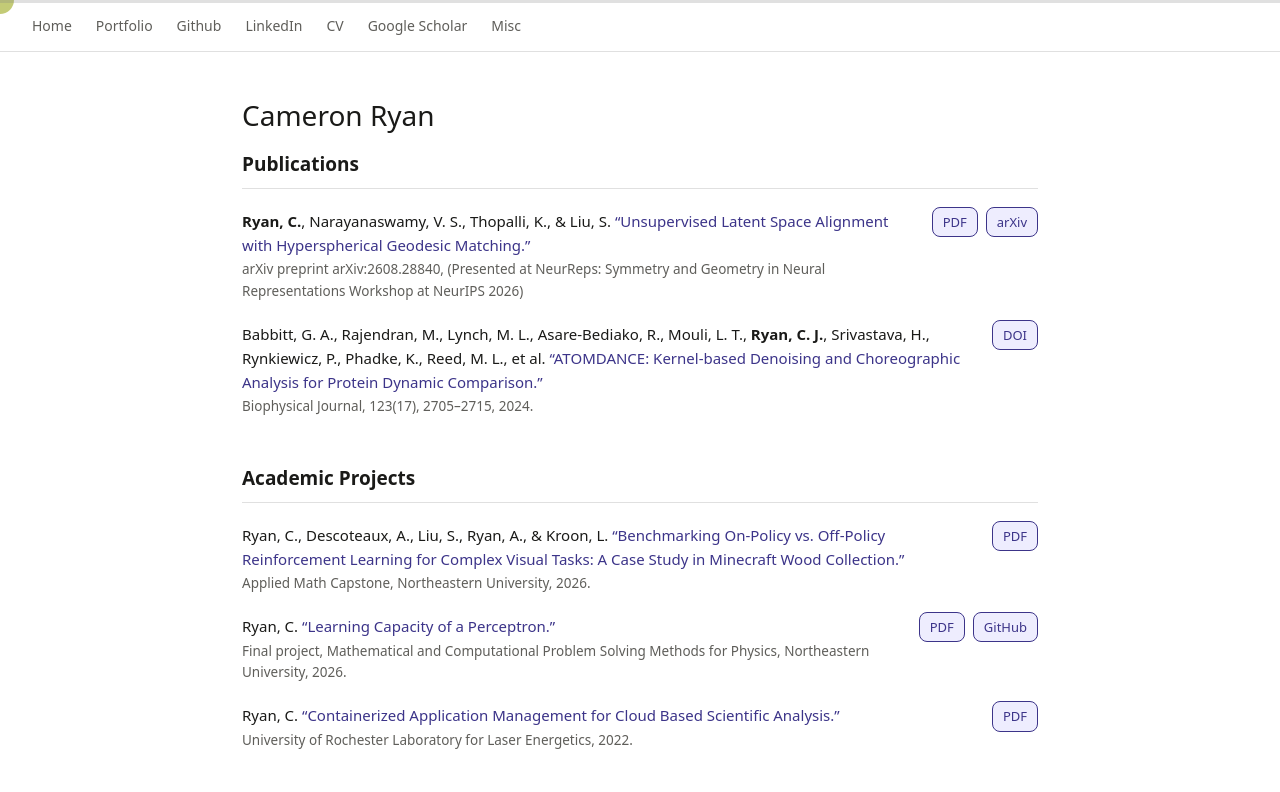
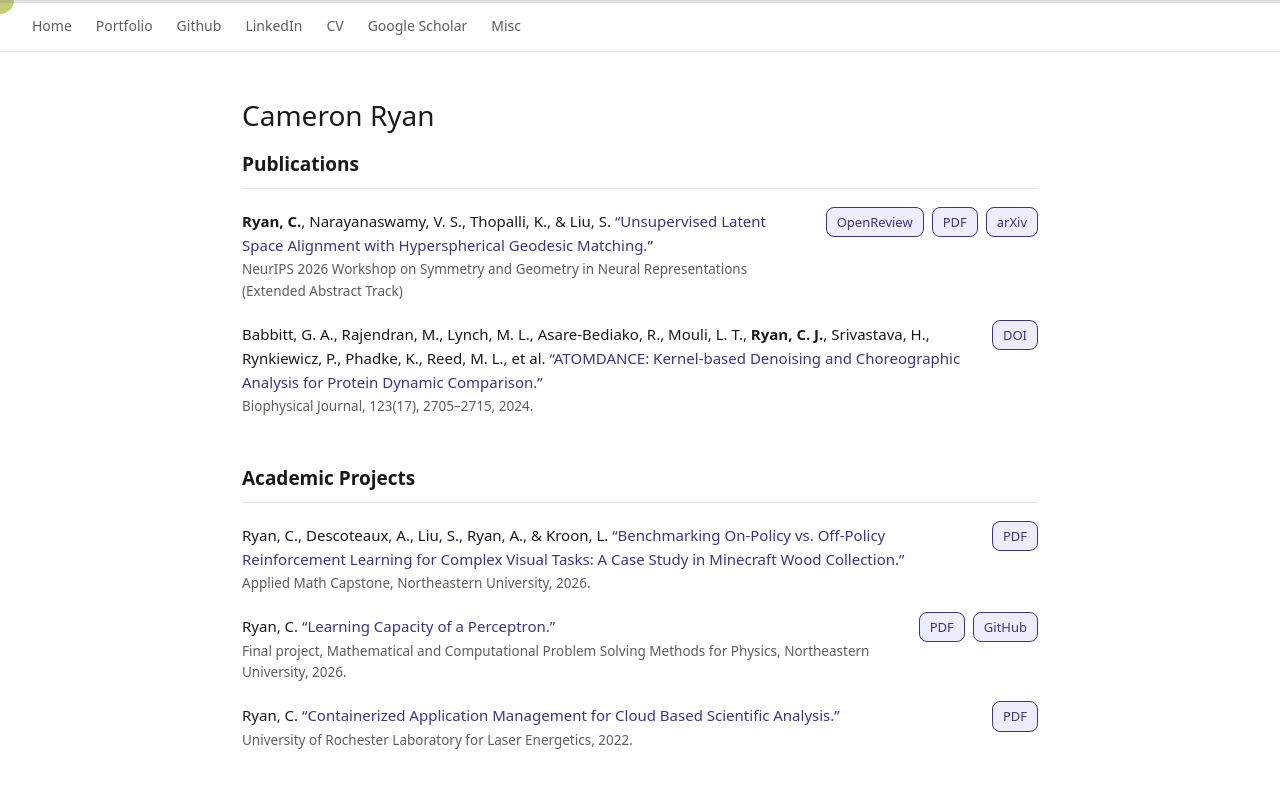
Before and after one commit to cryanwashere/cams-site-V2, a plain HTML site: page portfolio.html in a window 1280 px wide. Shown: the top 792 px of the page. Drawn offline with Linux system fonts and the light colour scheme.

Commit message:
added openreview link

```diff
--- a/portfolio.html
+++ b/portfolio.html
@@ -46,9 +46,10 @@
                 <div class="biblio-main">
                     <span class="biblio-authors"><strong>Ryan, C.</strong>, Narayanaswamy, V. S., Thopalli, K., &amp; Liu, S.</span>
                     <span class="biblio-title"><a href="resume_materials/unsupervised_latent_space_alignment_with_hyperspherical_geodesic_alignmnet_preprint1.pdf" target="_blank">&ldquo;Unsupervised Latent Space Alignment with Hyperspherical Geodesic Matching.&rdquo;</a></span>
-                    <span class="biblio-venue">arXiv preprint arXiv:2608.28840, (Presented at NeurReps: Symmetry and Geometry in Neural Representations Workshop at NeurIPS 2026)</span>
+                    <span class="biblio-venue">NeurIPS 2026 Workshop on Symmetry and Geometry in Neural Representations (Extended Abstract Track)</span>
                 </div>
                 <div class="biblio-links">
+                    <a href="https://openreview.net/forum?id=pVW044pJxH">OpenReview</a>
                     <a href="resume_materials/unsupervised_latent_space_alignment_with_hyperspherical_geodesic_alignmnet_preprint1.pdf" target="_blank">PDF</a>
                     <a href="https://arxiv.org/abs/2608.28840" target="_blank">arXiv</a>
                 </div>
```
